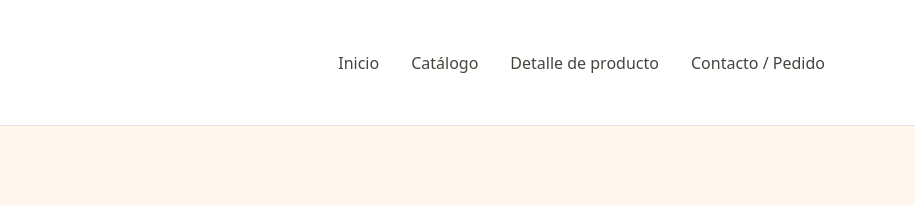
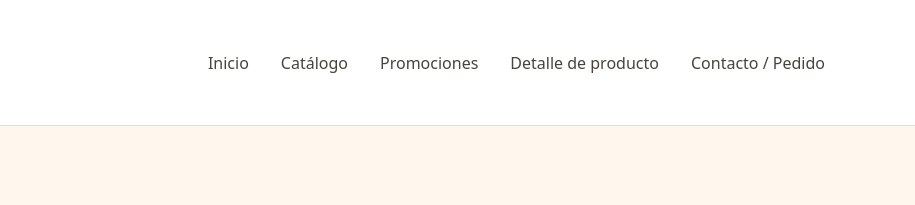
Before and after one commit to AlvaroMD-D4C/Polainafy_Polainas-y-Punto, a plain HTML site: page index.html in a window 1280 px wide. Shown: the top 205 px of the page, 365-1280 px from the left. Drawn offline with nearby package versions, Linux system fonts and the light colour scheme.

Commit message:
Add 'Promociones' link to navigation menu

```diff
--- a/index.html
+++ b/index.html
@@ -18,6 +18,7 @@
         <ul class="navbar-nav ms-auto align-items-md-center gap-md-3">
           <li class="nav-item"><a class="nav-link" href="index.html">Inicio</a></li>
           <li class="nav-item"><a class="nav-link" href="catalogo.html">Catálogo</a></li>
+          <li class="nav-item"><a class="nav-link" href="promociones.html">Promociones</a></li>
           <li class="nav-item"><a class="nav-link" href="producto.html">Detalle de producto</a></li>
           <li class="nav-item"><a class="nav-link" href="contacto.html">Contacto / Pedido</a></li>
         </ul>
```
